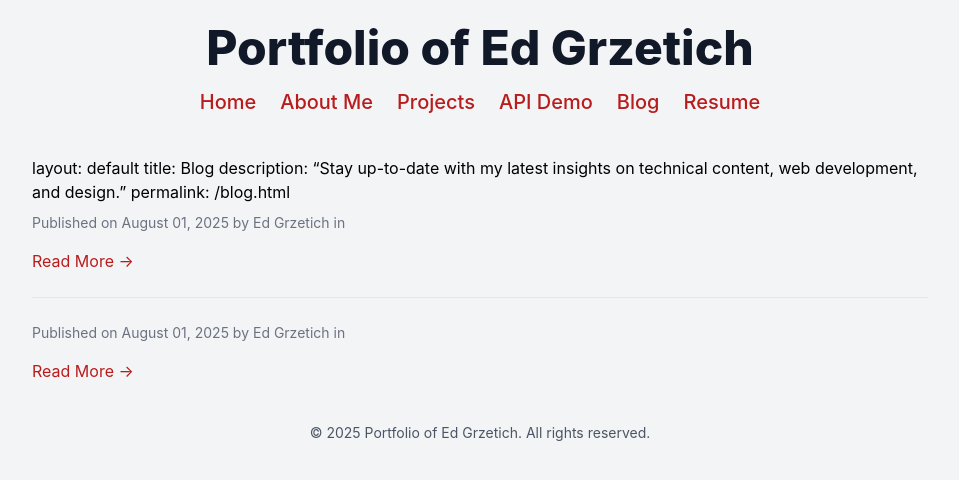
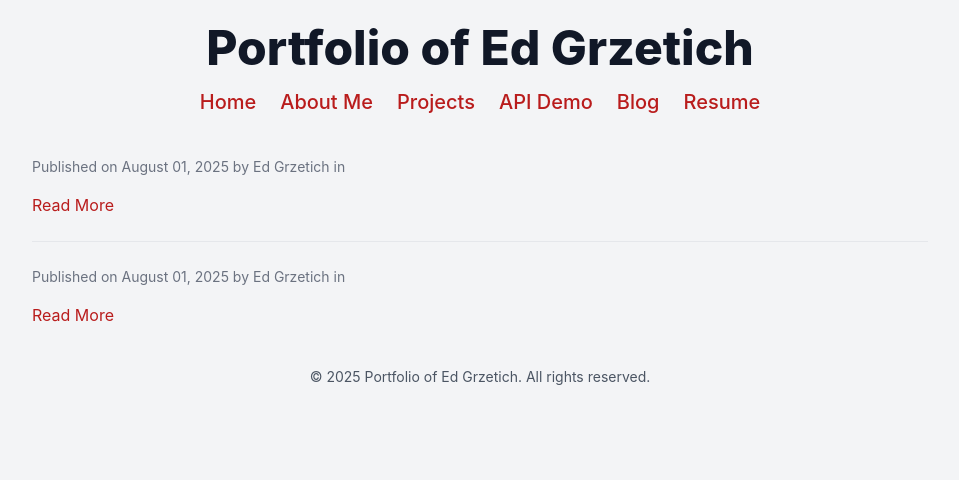
Before and after one commit to grzetich/portfolio, a Jekyll site: the page built from docs/blog.md, in a window 1280 px wide. Shown: the top 480 px of the page, without its empty margins (160-1119 px from the left). Built offline with Jekyll 4.4.1, drawn with Linux system fonts in a browser that asks for light colours; nearby versions of some CDN libraries; our own code applies the rules of GitHub Pages for plain Markdown files; some of the changed lines change nothing that is shown.

Commit message:
Fix layout and cleanup.

```diff
--- a/docs/blog.md
+++ b/docs/blog.md
@@ -1,4 +1,6 @@
+---
 layout: default title: Blog description: "Stay up-to-date with my latest insights on technical content, web development, and design." permalink: /blog.html
+---
 <div class="posts-list space-y-6">
     {% for post in site.posts reversed %}
         <div class="post-list-item">
@@ -14,7 +16,7 @@ layout: default title: Blog description: "Stay up-to-date with my latest insight
             {% if post.excerpt %}
                 <p class="post-excerpt">{{ post.excerpt | strip_html | truncatewords: 30 }}</p>
             {% endif %}
-            <a href="{{ post.url | relative_url }}" class="text-red-700 hover:underline">Read More &rarr;</a>
+            <a href="{{ post.url | relative_url }}" class="text-red-700 hover:underline">Read More</a>
         </div>
     {% endfor %}
 </div>
```
